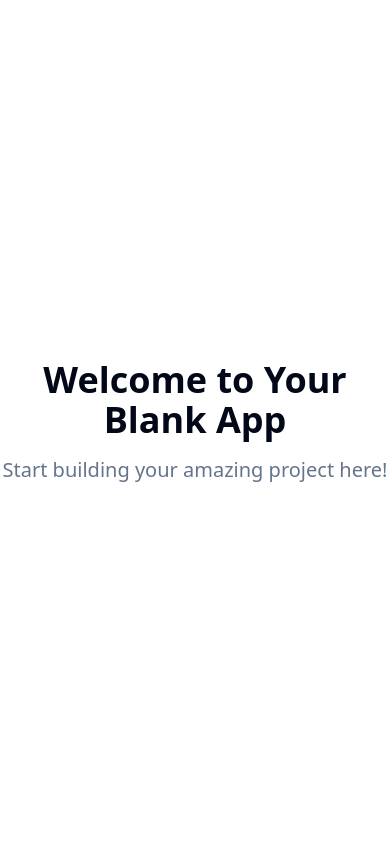
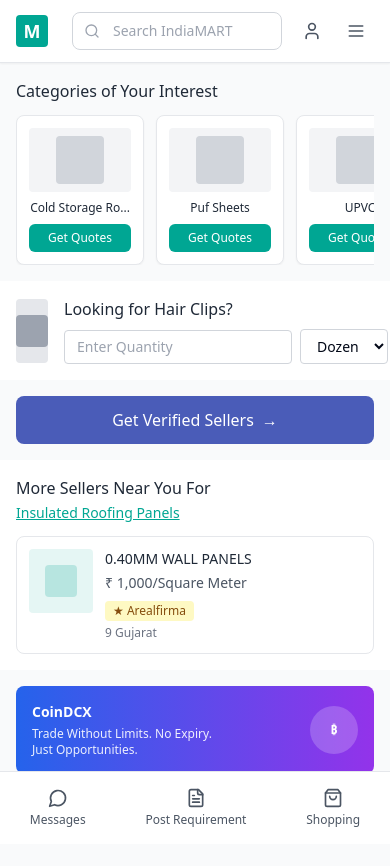
Before and after one commit to sreenivasanp-ops/Calculator_SEO_Pages, a React (Vite) app: page / in a window 390 px wide. Shown: the top 866 px of the page. Before the commit the page ends 844 px from the top, so only its background shows below. Built offline with nearby package versions, Linux system fonts and the light colour scheme.

Commit message:
Implement mobile website design
Replicate the design, elements, and color palette from the provided image.

```diff
--- a/index.html
+++ b/index.html
@@ -1,14 +1,15 @@
+
 <!DOCTYPE html>
 <html lang="en">
   <head>
     <meta charset="UTF-8" />
     <meta name="viewport" content="width=device-width, initial-scale=1.0" />
-    <title>exact-copy-website-mobile</title>
-    <meta name="description" content="Lovable Generated Project" />
-    <meta name="author" content="Lovable" />
+    <title>IndiaMART - B2B Marketplace</title>
+    <meta name="description" content="India's Largest B2B Marketplace for Business Buyers & Sellers" />
+    <meta name="author" content="IndiaMART" />
 
-    <meta property="og:title" content="exact-copy-website-mobile" />
-    <meta property="og:description" content="Lovable Generated Project" />
+    <meta property="og:title" content="IndiaMART - B2B Marketplace" />
+    <meta property="og:description" content="India's Largest B2B Marketplace for Business Buyers & Sellers" />
     <meta property="og:type" content="website" />
     <meta property="og:image" content="https://lovable.dev/opengraph-image-p98pqg.png" />
 
--- /dev/null
+++ b/src/components/BottomNavigation.tsx
@@ -0,0 +1,25 @@
+
+import { MessageCircle, FileText, ShoppingBag } from 'lucide-react';
+
+const BottomNavigation = () => {
+  return (
+    <div className="fixed bottom-0 left-0 right-0 bg-white border-t border-gray-200">
+      <div className="flex items-center justify-around py-2">
+        <button className="flex flex-col items-center py-2 px-4">
+          <MessageCircle className="w-5 h-5 text-gray-600 mb-1" />
+          <span className="text-xs text-gray-600">Messages</span>
+        </button>
+        <button className="flex flex-col items-center py-2 px-4">
+          <FileText className="w-5 h-5 text-gray-600 mb-1" />
+          <span className="text-xs text-gray-600">Post Requirement</span>
+        </button>
+        <button className="flex flex-col items-center py-2 px-4">
+          <ShoppingBag className="w-5 h-5 text-gray-600 mb-1" />
+          <span className="text-xs text-gray-600">Shopping</span>
+        </button>
+      </div>
+    </div>
+  );
+};
+
+export default BottomNavigation;
--- /dev/null
+++ b/src/components/Categories.tsx
@@ -0,0 +1,43 @@
+
+const Categories = () => {
+  const categories = [
+    {
+      title: "Cold Storage Ro...",
+      image: "/lovable-uploads/cb0af07e-c5b7-4086-b4ca-a1627c7fcf72.png",
+      buttonText: "Get Quotes"
+    },
+    {
+      title: "Puf Sheets",
+      image: "/lovable-uploads/cb0af07e-c5b7-4086-b4ca-a1627c7fcf72.png",
+      buttonText: "Get Quotes"
+    },
+    {
+      title: "UPVC",
+      image: "/lovable-uploads/cb0af07e-c5b7-4086-b4ca-a1627c7fcf72.png",
+      buttonText: "Get Quotes"
+    }
+  ];
+
+  return (
+    <div className="px-4 py-4">
+      <h2 className="text-gray-800 font-medium mb-3">Categories of Your Interest</h2>
+      <div className="flex space-x-3 overflow-x-auto">
+        {categories.map((category, index) => (
+          <div key={index} className="flex-shrink-0 w-32">
+            <div className="bg-white rounded-lg shadow-sm border border-gray-200 p-3">
+              <div className="w-full h-16 bg-gray-100 rounded mb-2 flex items-center justify-center">
+                <div className="w-12 h-12 bg-gray-300 rounded"></div>
+              </div>
+              <h3 className="text-xs font-medium text-gray-800 mb-2 text-center">{category.title}</h3>
+              <button className="w-full bg-indiamart-teal text-white text-xs py-1.5 rounded-md font-medium">
+                {category.buttonText}
+              </button>
+            </div>
+          </div>
+        ))}
+      </div>
+    </div>
+  );
+};
+
+export default Categories;
--- /dev/null
+++ b/src/components/CoinDCXBanner.tsx
@@ -0,0 +1,21 @@
+
+const CoinDCXBanner = () => {
+  return (
+    <div className="mx-4 my-4">
+      <div className="bg-gradient-to-r from-blue-600 to-purple-600 rounded-lg p-4 text-white">
+        <div className="flex items-center justify-between">
+          <div>
+            <h3 className="text-sm font-bold mb-1">CoinDCX</h3>
+            <p className="text-xs opacity-90">Trade Without Limits. No Expiry.</p>
+            <p className="text-xs opacity-90">Just Opportunities.</p>
+          </div>
+          <div className="w-12 h-12 bg-white/20 rounded-full flex items-center justify-center">
+            <span className="text-xs font-bold">₿</span>
+          </div>
+        </div>
+      </div>
+    </div>
+  );
+};
+
+export default CoinDCXBanner;
--- /dev/null
+++ b/src/components/HairClips.tsx
@@ -0,0 +1,29 @@
+
+const HairClips = () => {
+  return (
+    <div className="px-4 py-4 bg-white">
+      <div className="flex items-center space-x-4">
+        <div className="w-16 h-16 bg-gray-200 rounded flex items-center justify-center">
+          <div className="w-8 h-8 bg-gray-400 rounded"></div>
+        </div>
+        <div className="flex-1">
+          <h3 className="text-gray-800 font-medium mb-2">Looking for Hair Clips?</h3>
+          <div className="flex items-center space-x-2">
+            <input
+              type="text"
+              placeholder="Enter Quantity"
+              className="flex-1 px-3 py-1.5 border border-gray-300 rounded text-sm"
+            />
+            <select className="px-3 py-1.5 border border-gray-300 rounded text-sm bg-white">
+              <option>Dozen</option>
+              <option>Pieces</option>
+              <option>Kg</option>
+            </select>
+          </div>
+        </div>
+      </div>
+    </div>
+  );
+};
+
+export default HairClips;
--- /dev/null
+++ b/src/components/Header.tsx
@@ -0,0 +1,38 @@
+
+import { Search, Menu, User } from 'lucide-react';
+
+const Header = () => {
+  return (
+    <header className="bg-white shadow-sm border-b border-gray-200">
+      <div className="flex items-center px-4 py-3">
+        <div className="flex items-center">
+          <div className="bg-indiamart-teal w-8 h-8 rounded flex items-center justify-center mr-3">
+            <span className="text-white font-bold text-lg">M</span>
+          </div>
+        </div>
+
+        <div className="flex-1 mx-3">
+          <div className="relative">
+            <Search className="absolute left-3 top-1/2 transform -translate-y-1/2 text-gray-400 w-4 h-4" />
+            <input
+              type="text"
+              placeholder="Search IndiaMART"
+              className="w-full pl-10 pr-4 py-2 border border-gray-300 rounded-lg text-sm focus:outline-none focus:border-indiamart-teal"
+            />
+          </div>
+        </div>
+
+        <div className="flex items-center space-x-2">
+          <button className="p-2">
+            <User className="w-5 h-5 text-gray-600" />
+          </button>
+          <button className="p-2">
+            <Menu className="w-5 h-5 text-gray-600" />
+          </button>
+        </div>
+      </div>
+    </header>
+  );
+};
+
+export default Header;
--- /dev/null
+++ b/src/components/SellersNearYou.tsx
@@ -0,0 +1,31 @@
+
+const SellersNearYou = () => {
+  return (
+    <div className="px-4 py-4 bg-white">
+      <div className="flex items-start justify-between mb-3">
+        <div>
+          <h3 className="text-gray-800 font-medium">More Sellers Near You For</h3>
+          <span className="text-indiamart-teal text-sm font-medium underline">Insulated Roofing Panels</span>
+        </div>
+      </div>
+
+      <div className="bg-white border border-gray-200 rounded-lg p-3">
+        <div className="flex items-start space-x-3">
+          <div className="w-16 h-16 bg-indiamart-teal/10 rounded flex items-center justify-center">
+            <div className="w-8 h-8 bg-indiamart-teal/20 rounded"></div>
+          </div>
+          <div className="flex-1">
+            <h4 className="text-sm font-medium text-gray-800 mb-1">0.40MM WALL PANELS</h4>
+            <p className="text-sm text-gray-600 mb-2">₹ 1,000/Square Meter</p>
+            <div className="flex items-center space-x-1 mb-1">
+              <span className="text-xs bg-yellow-100 text-yellow-800 px-2 py-0.5 rounded">★ Arealfirma</span>
+            </div>
+            <p className="text-xs text-gray-500">9 Gujarat</p>
+          </div>
+        </div>
+      </div>
+    </div>
+  );
+};
+
+export default SellersNearYou;
--- /dev/null
+++ b/src/components/VerifiedSellers.tsx
@@ -0,0 +1,13 @@
+
+const VerifiedSellers = () => {
+  return (
+    <div className="mx-4 my-4">
+      <button className="w-full bg-indiamart-blue text-white py-3 rounded-lg font-medium flex items-center justify-center">
+        Get Verified Sellers
+        <span className="ml-2">→</span>
+      </button>
+    </div>
+  );
+};
+
+export default VerifiedSellers;
--- a/src/pages/Index.tsx
+++ b/src/pages/Index.tsx
@@ -1,12 +1,22 @@
-// Update this page (the content is just a fallback if you fail to update the page)
+
+import Header from '@/components/Header';
+import Categories from '@/components/Categories';
+import HairClips from '@/components/HairClips';
+import VerifiedSellers from '@/components/VerifiedSellers';
+import SellersNearYou from '@/components/SellersNearYou';
+import CoinDCXBanner from '@/components/CoinDCXBanner';
+import BottomNavigation from '@/components/BottomNavigation';
 
 const Index = () => {
   return (
-    <div className="min-h-screen flex items-center justify-center bg-background">
-      <div className="text-center">
-        <h1 className="text-4xl font-bold mb-4">Welcome to Your Blank App</h1>
-        <p className="text-xl text-muted-foreground">Start building your amazing project here!</p>
-      </div>
+    <div className="min-h-screen bg-gray-50 pb-20">
+      <Header />
+      <Categories />
+      <HairClips />
+      <VerifiedSellers />
+      <SellersNearYou />
+      <CoinDCXBanner />
+      <BottomNavigation />
     </div>
   );
 };
--- a/tailwind.config.ts
+++ b/tailwind.config.ts
@@ -1,3 +1,4 @@
+
 import type { Config } from "tailwindcss";
 
 export default {
@@ -61,6 +62,15 @@ export default {
 					'accent-foreground': 'hsl(var(--sidebar-accent-foreground))',
 					border: 'hsl(var(--sidebar-border))',
 					ring: 'hsl(var(--sidebar-ring))'
+				},
+				indiamart: {
+					teal: '#00a693',
+					'teal-dark': '#008a7b',
+					orange: '#ff6d00',
+					blue: '#4a5cb8',
+					'blue-dark': '#3a4a98',
+					gray: '#f8f9fa',
+					'gray-dark': '#6c757d'
 				}
 			},
 			borderRadius: {
```
Also changed, not shown: public/lovable-uploads/cb0af07e-c5b7-4086-b4ca-a1627c7fcf72.png (added).
